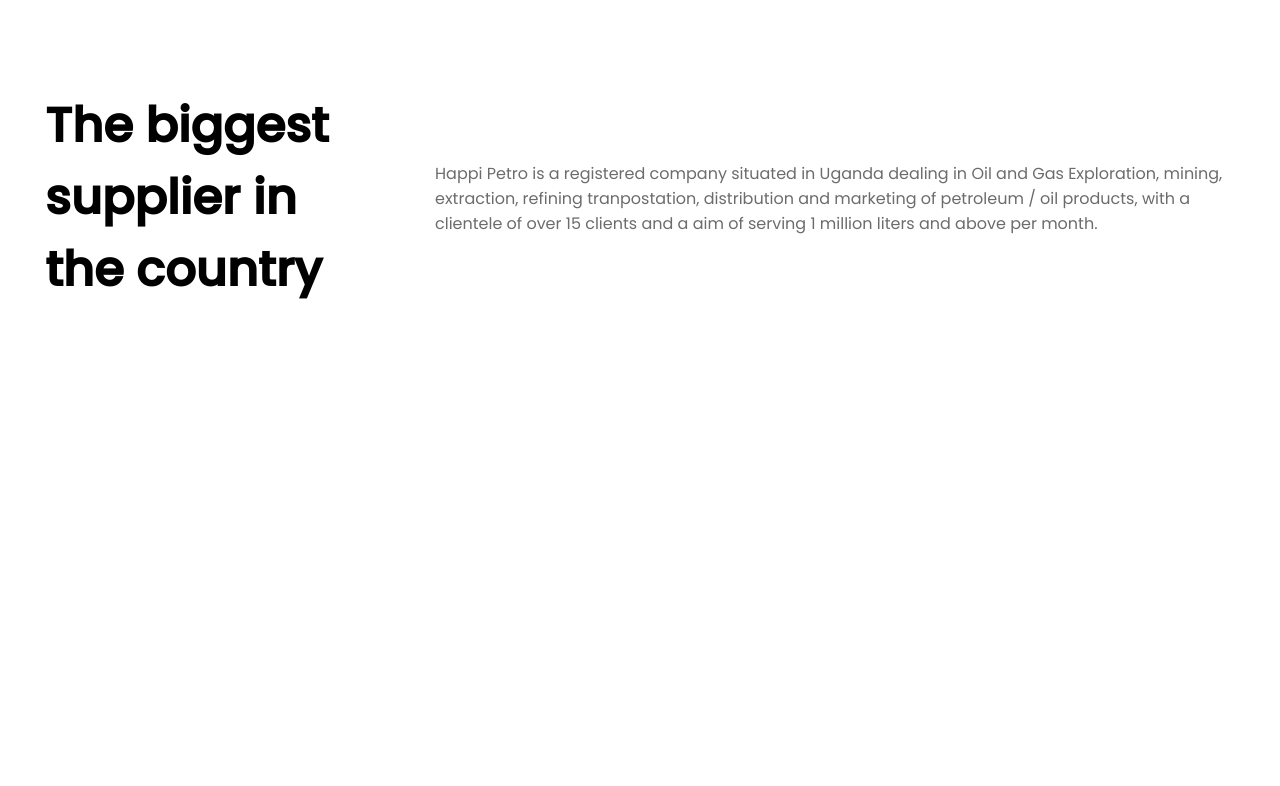
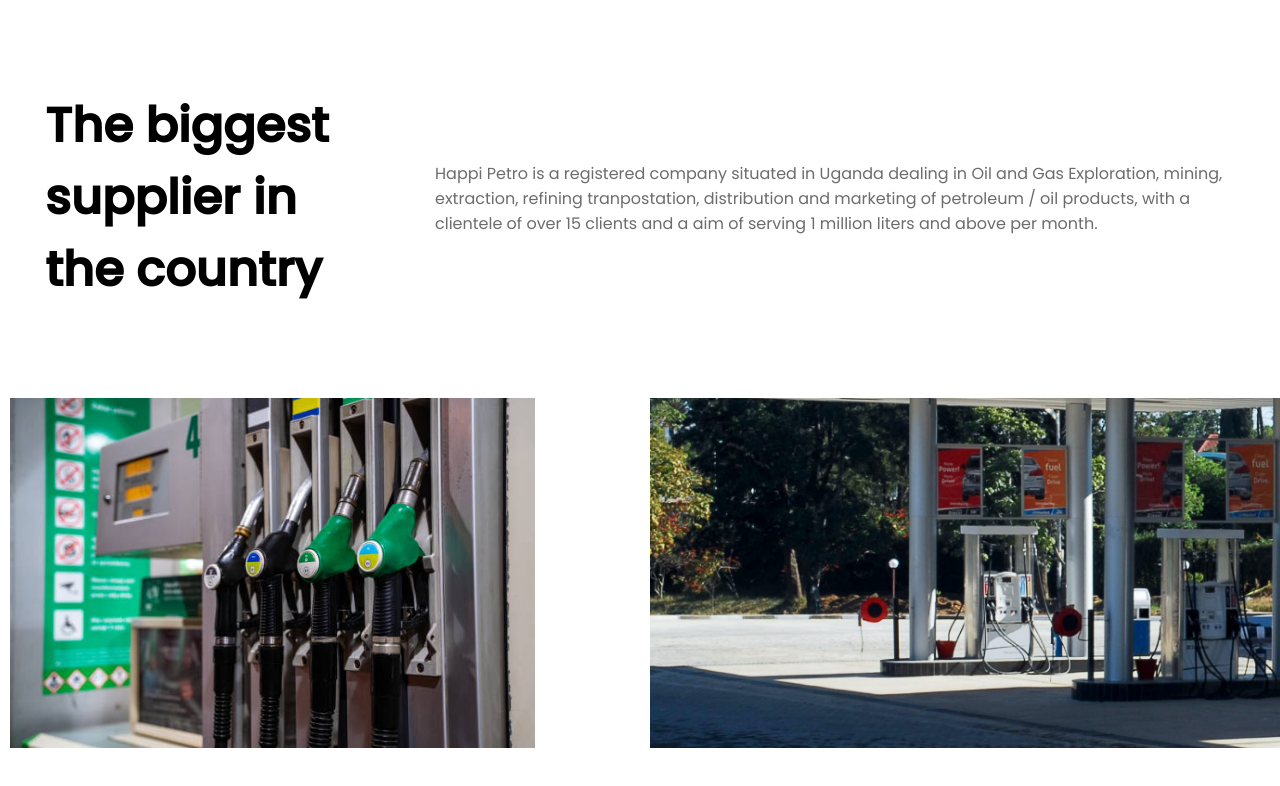
Before and after one commit to isiagi/Happipetro, a React (Create React App) app: page / in a window 1280 px wide. Shown: the part 802-1588 px from the top of the page. Before the commit the page ends 1200 px from the top, so only its background shows below. Built offline with nearby package versions, Linux system fonts and the light colour scheme.

Commit message:
adds multi image carsouel

```diff
--- /dev/null
+++ b/src/components/imgM/Img.jsx
@@ -0,0 +1,64 @@
+import Carousel from "react-multi-carousel";
+import "react-multi-carousel/lib/styles.css";
+
+import img1 from "../../assets/images/4.jpg";
+import img2 from "../../assets/images/3.jpg";
+import img3 from "../../assets/images/5.jpg";
+import img4 from "../../assets/images/6.jpg";
+import img5 from "../../assets/images/1.png";
+
+import "./img.css";
+
+const Img = () => {
+  const responsive = {
+    superLargeDesktop: {
+      // the naming can be any, depends on you.
+      breakpoint: { max: 4000, min: 3000 },
+      items: 5,
+    },
+    desktop: {
+      breakpoint: { max: 3000, min: 1024 },
+      items: 3,
+    },
+    tablet: {
+      breakpoint: { max: 1024, min: 464 },
+      items: 2,
+    },
+    mobile: {
+      breakpoint: { max: 464, min: 0 },
+      items: 1,
+    },
+  };
+
+  return (
+    <div style={{marginBottom: '15vh'}}>
+      <Carousel
+        responsive={responsive}
+        autoPlay={true}
+        infinite={true}
+        arrows={false}
+      >
+        <div className="carousel__div">
+          <img src={img1} alt="" />
+        </div>
+        <div className="carousel__div">
+          <img src={img4} alt="" />
+        </div>
+        <div className="carousel__div">
+          <img src={img5} alt="" />
+        </div>
+        <div className="carousel__div">
+          <img src={img2} alt="" />
+        </div>
+        <div className="carousel__div">
+          <img src={img3} alt="" />
+        </div>
+        <div className="carousel__div">
+          <img src={img1} alt="" />
+        </div>
+      </Carousel>
+    </div>
+  );
+};
+
+export default Img;
--- /dev/null
+++ b/src/components/imgM/img.css
@@ -0,0 +1,9 @@
+.carousel__div {
+    height:350px;
+    margin: 0 10px;
+}
+
+.carousel__div > img {
+    height: 100%;
+    object-fit: cover;
+}
--- a/src/pages/HomePage.jsx
+++ b/src/pages/HomePage.jsx
@@ -1,5 +1,6 @@
 import Banner from "../components/banner/Banner";
 import Hero1 from "../components/hero1/Hero1";
+import Img from "../components/imgM/Img";
 import Nav from "../components/nav/Nav";
 
 const HomePage = () => {
@@ -8,6 +9,7 @@
       <Nav />
       <Hero1 />
       <Banner />
+      <Img />
     </div>
   );
 };
```
